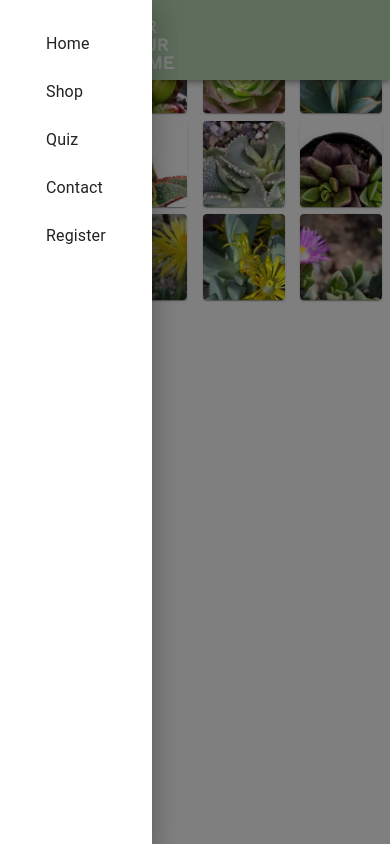
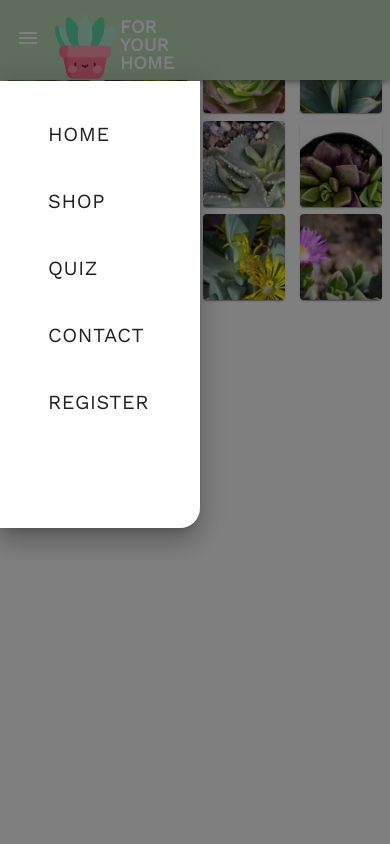
Before and after one commit to annagamr/succulent-shop, a React (Create React App) app: page /shop in a window 390 px wide. Both pictures are taken after a click on the button "menu". Built offline with nearby package versions, Linux system fonts and the light colour scheme.

Commit message:
responsive header design

```diff
--- a/src/Header.js
+++ b/src/Header.js
@@ -38,9 +38,9 @@ const useStyles = makeStyles(() => ({
     height: '9vmin',
     "@media (max-width: 900px)": {
       left: "55px",
-      top:"5px",
+      top:"4px",
       width: '60px',
-      height: '55px',
+      height: '65px',
     },
 
   },
@@ -57,8 +57,16 @@ const useStyles = makeStyles(() => ({
 
   },
   drawerContainer: {
-    padding: "20px 30px",
+    padding: "20px 40px",
+    height: "100%",
+  },
+  menuButtonResp: {
+    fontSize: "20px",
+    fontFamily: "Work Sans, sans-serif",
+    lineHeight: "55px"
+
   }
+
 
 
 }));
@@ -90,7 +98,6 @@ export default function Header() {
       window.removeEventListener("resize", () => setResponsiveness());
     }
   }, []);
-
   const displayMobile = () => {
     const handleDrawerOpen = () =>
       setState((prevState) => ({ ...prevState, drawerOpen: true }));
@@ -115,7 +122,9 @@ export default function Header() {
             anchor: "left",
             open: drawerOpen,
             onClose: handleDrawerClose,
+
           }}
+          PaperProps={{ style: { height: "53vh", top:"81px",width:"200px", WebkitBorderBottomRightRadius:"20px", backgroundColor:"white" } }}
         >
           <div className={drawerContainer}>{getDrawerChoices()}</div>
         </Drawer>
@@ -126,17 +135,29 @@ export default function Header() {
   const getDrawerChoices = () => {
     return headersData.map(({ label, href }) => {
       return (
-        <Link
-          {...{
-            component: RouterLink,
-            to: href,
-            color: "inherit",
-            style: { textDecoration: "none" },
-            key: label,
-          }}
-        >
-          <MenuItem>{label}</MenuItem>
-        </Link>
+        // <Link
+        //   {...{
+        //     component: RouterLink,
+        //     to: href,
+        //     color: "inherit",
+        //     style: { textDecoration: "none" },
+        //     key: label,
+        //     className: menuButtonResp
+
+        //   }}
+        // >
+        //   <MenuItem>{label}</MenuItem>
+        // </Link>
+        <Button
+        {...{
+          key: label,
+          to: href,
+          component: RouterLink,
+          className: menuButtonResp
+        }}
+      >
+        {label}
+      </Button>
       );
     });
   };
@@ -145,7 +166,7 @@ export default function Header() {
 // -x-responsiveness-x-
 
 
-  const { header, logoText, AppLogo, menuButton, toolbar,drawerContainer } = useStyles();
+  const { header, logoText, AppLogo, menuButton, toolbar,drawerContainer,menuButtonResp} = useStyles();
 
 
   const displayDesktop = () => {
```
